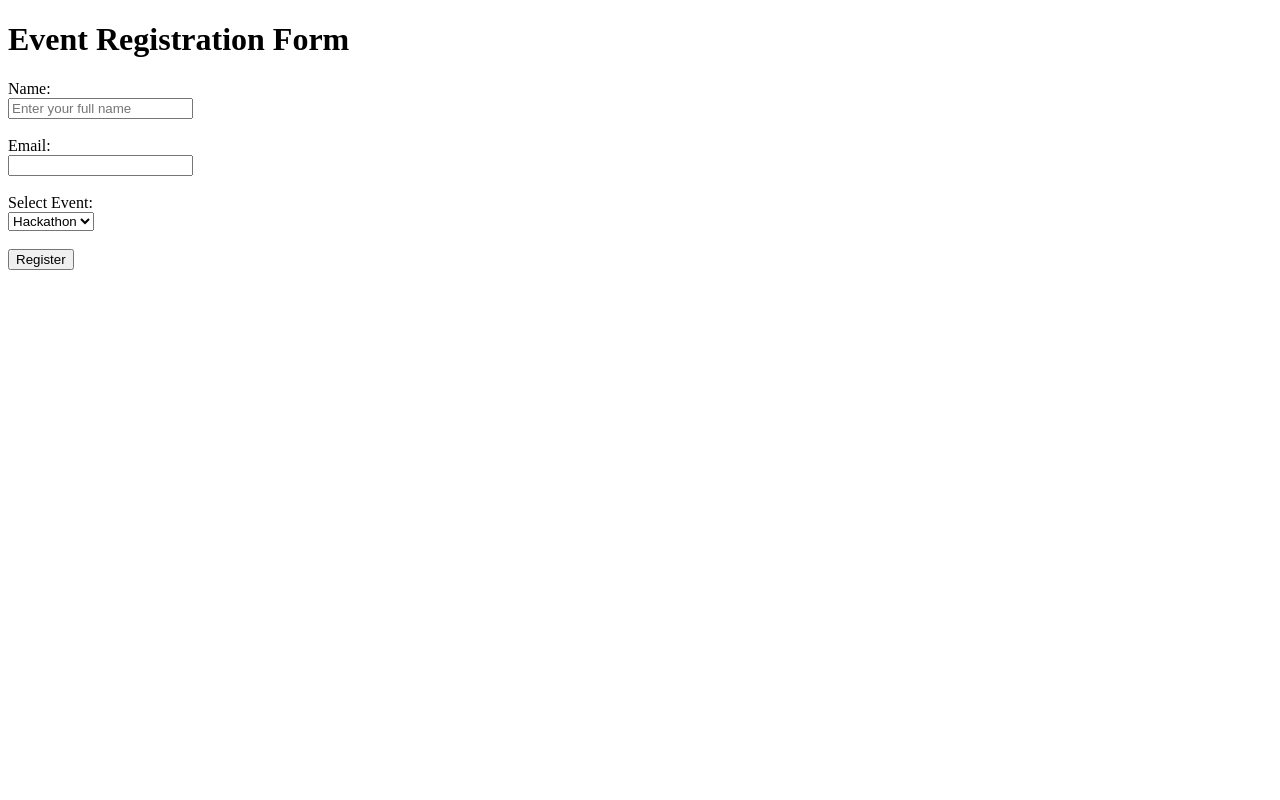
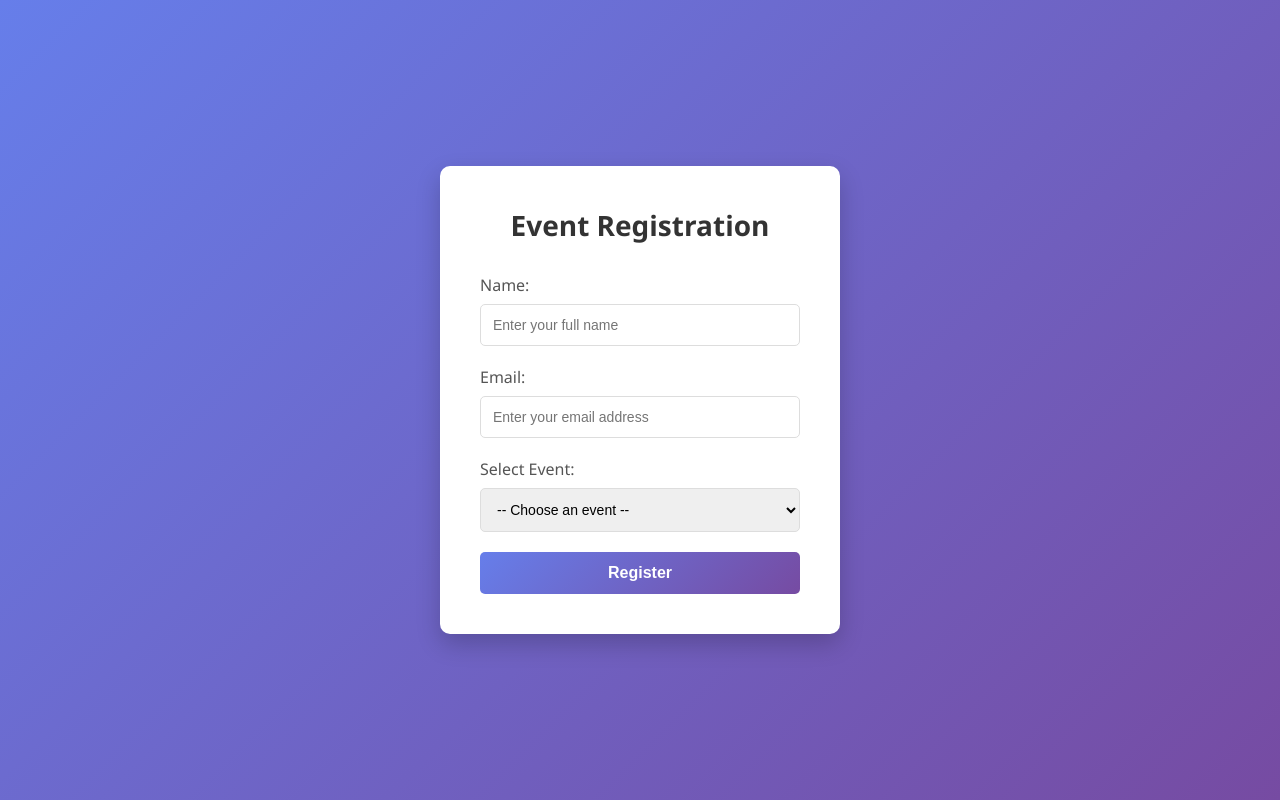
Before and after one commit to HrishikeshWadile/event-registration-devops, a Flask app: page / in a window 1280 px wide. Run offline with Flask 3, Linux system fonts and the light colour scheme.

Commit message:
Updated UI improvements

```diff
--- a/templates/index.html
+++ b/templates/index.html
@@ -5,26 +5,105 @@
     <meta charset="UTF-8">
     <meta name="viewport" content="width=device-width, initial-scale=1.0">
     <title>Event Registration</title>
+    <style>
+        * {
+            margin: 0;
+            padding: 0;
+            box-sizing: border-box;
+        }
+
+        body {
+            font-family: 'Segoe UI', Tahoma, Geneva, Verdana, sans-serif;
+            background: linear-gradient(135deg, #667eea 0%, #764ba2 100%);
+            min-height: 100vh;
+            display: flex;
+            justify-content: center;
+            align-items: center;
+            padding: 20px;
+        }
+
+        .container {
+            background: white;
+            padding: 40px;
+            border-radius: 10px;
+            box-shadow: 0 10px 25px rgba(0, 0, 0, 0.2);
+            width: 100%;
+            max-width: 400px;
+        }
+
+        h1 {
+            text-align: center;
+            color: #333;
+            margin-bottom: 30px;
+            font-size: 28px;
+        }
+
+        label {
+            display: block;
+            margin-bottom: 8px;
+            color: #555;
+            font-weight: 500;
+        }
+
+        input,
+        select {
+            width: 100%;
+            padding: 12px;
+            margin-bottom: 20px;
+            border: 1px solid #ddd;
+            border-radius: 5px;
+            font-size: 14px;
+            transition: border-color 0.3s;
+        }
+
+        input:focus,
+        select:focus {
+            outline: none;
+            border-color: #667eea;
+            box-shadow: 0 0 5px rgba(102, 126, 234, 0.3);
+        }
+
+        button {
+            width: 100%;
+            padding: 12px;
+            background: linear-gradient(135deg, #667eea 0%, #764ba2 100%);
+            color: white;
+            border: none;
+            border-radius: 5px;
+            font-size: 16px;
+            font-weight: 600;
+            cursor: pointer;
+            transition: transform 0.2s;
+        }
+
+        button:hover {
+            transform: translateY(-2px);
+            box-shadow: 0 5px 15px rgba(102, 126, 234, 0.4);
+        }
+    </style>
 </head>
 
 <body>
-    <h1>Event Registration Form</h1>
+    <div class="container">
+        <h1>Event Registration</h1>
         <form method="POST">
-        <label>Name:</label><br>
-        <input type="text" name="name" required title="Enter your full name" placeholder="Enter your full name"><br><br>
+            <label for="name">Name:</label>
+            <input type="text" id="name" name="name" required placeholder="Enter your full name">
 
-        <label>Email:</label><br>
-        <input type="email" name="email" required title="Enter your email address"><br><br>
+            <label for="email">Email:</label>
+            <input type="email" id="email" name="email" required placeholder="Enter your email address">
 
-        <label for="event">Select Event:</label><br>
-        <select id="event" name="event">
+            <label for="event">Select Event:</label>
+            <select id="event" name="event" required>
+                <option value="">-- Choose an event --</option>
                 <option value="Hackathon">Hackathon</option>
                 <option value="Workshop">Workshop</option>
                 <option value="Seminar">Seminar</option>
-        </select><br><br>
+            </select>
 
             <button type="submit">Register</button>
         </form>
+    </div>
 </body>
 
 </html>
```
Lines whose indentation alone changed are shown as unchanged.
